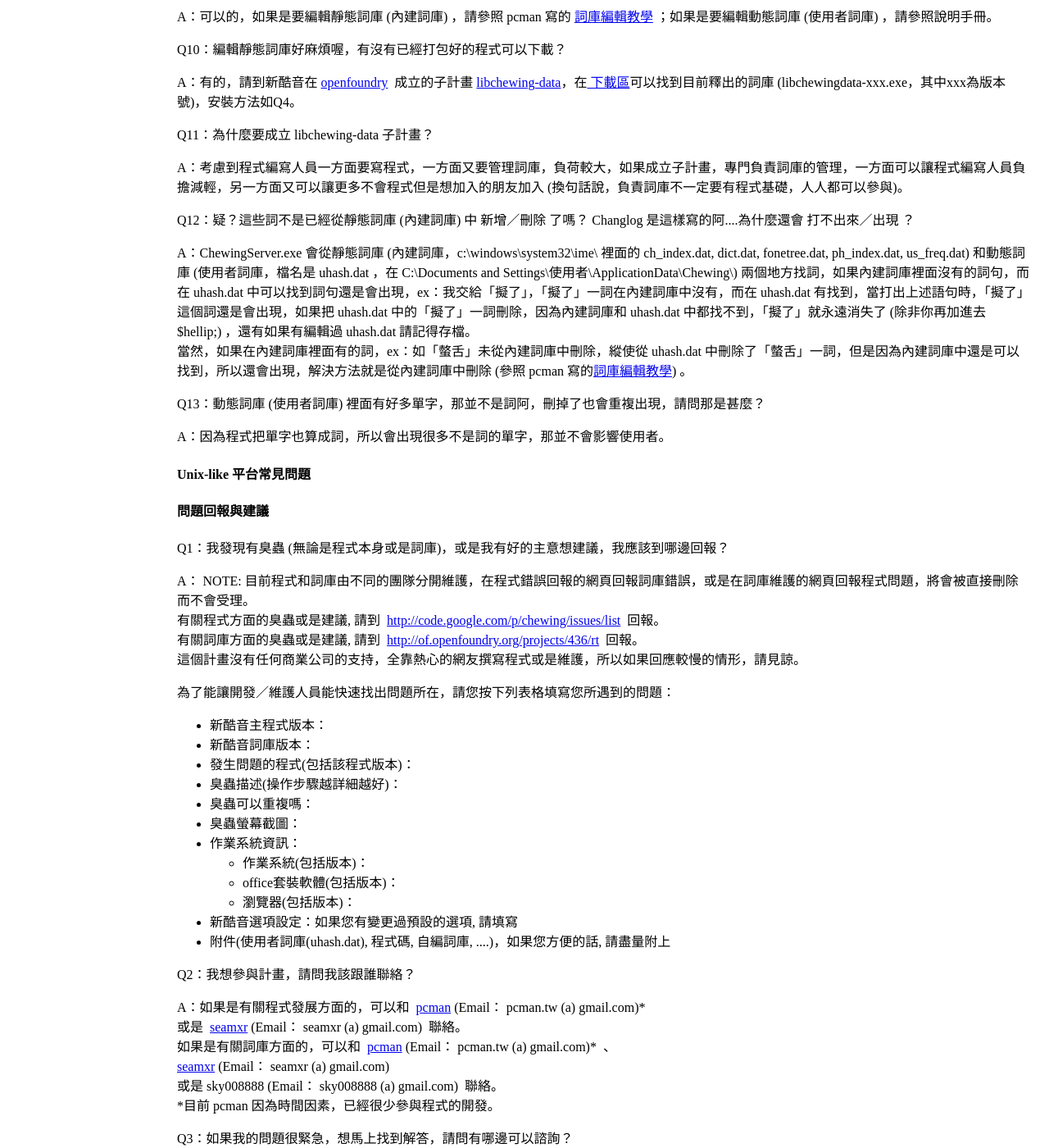
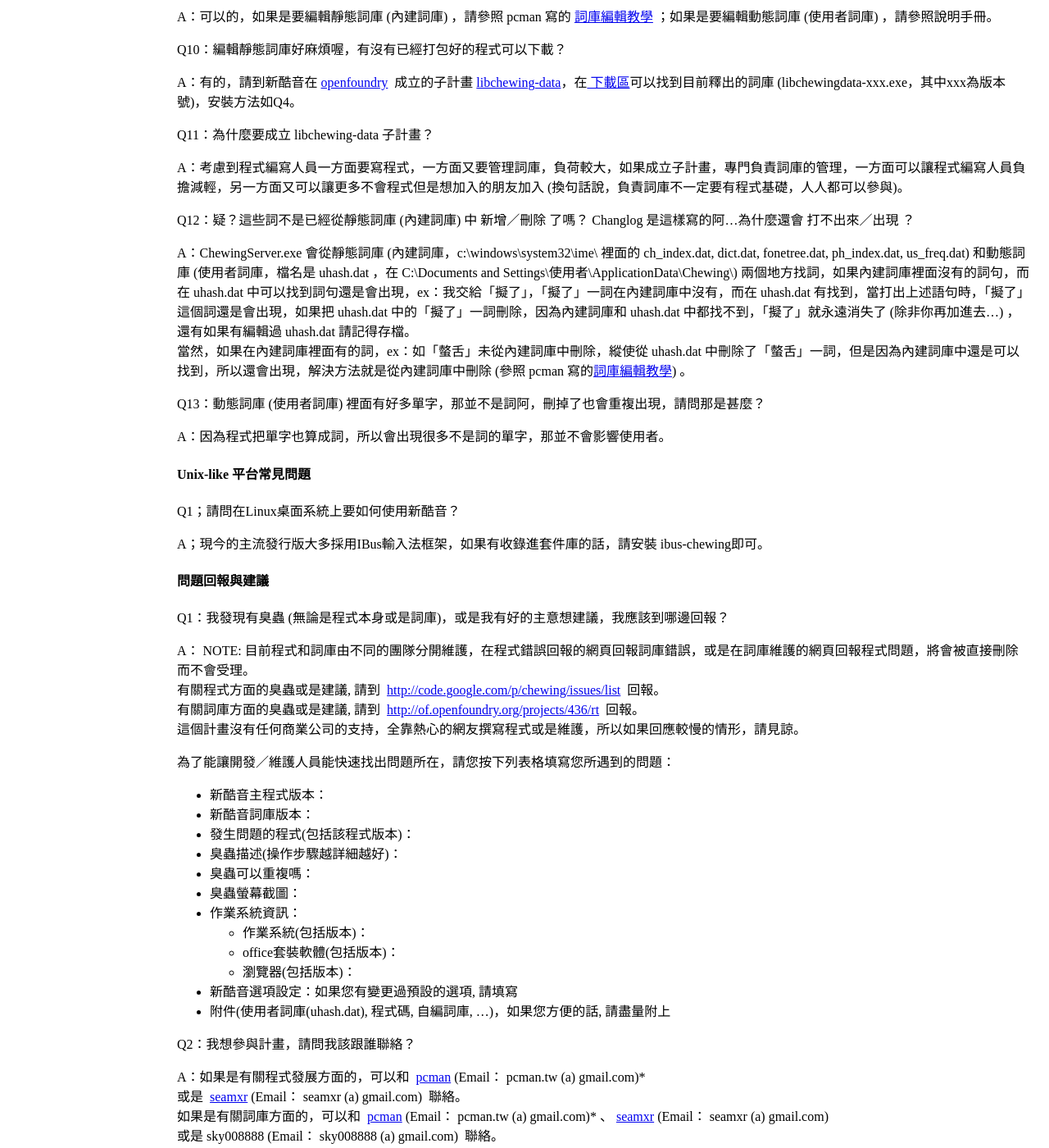
Before and after one commit to chewing/chewing.github.com, a Jekyll site: the page built from faq.html, in a window 1280 px wide and 1400 px high, scrolled down 1951 px. Shown: the whole window at 82% size. Built offline with Jekyll 4.4.1, drawn with Linux system fonts in a browser that asks for light colours; some of the changed text lies outside the part shown.

Commit message:
add unixlike part of faq.html

```diff
--- a/faq.html
+++ b/faq.html
@@ -29,7 +29,7 @@
                 <h4 id="win32">Win32 平台常見問題</h4>
 
 		<p>Q1：我已經下載了新版的新酷音程式，我要如何安裝？</p>
-		<p>A：只要執行該程式，安裝精靈會自動完成所有步驟，使用者要做的事就是按 下一步 下一步.....。</p>
+		<p>A：只要執行該程式，安裝精靈會自動完成所有步驟，使用者要做的事就是按 下一步 下一步&hellip;。</p>
 
 		<p>Q2：安裝過程中，發生了&nbsp;chewing.ime&nbsp;無法寫入的問題，請問要如何解決？</p>
 		<p>
@@ -72,7 +72,7 @@
 		<p>A：出現框框即是目前您的系統字體不足，無法顯示該字，請自行下載補丁修正 (目前微軟已經取消提供字型下載，改為和最新版本 MS Office 搭售)。</p>
 
 		<p>Q9：我可以自己編輯詞庫嗎？</p>
-		<p>A：可以的，如果是要編輯靜態詞庫&nbsp;(內建詞庫)&nbsp;，請參照&nbsp;pcman&nbsp;寫的 <a href="http://chewing.csie.net/chewing_dict_edit.html">	詞庫編輯教學</a> ；如果是要編輯動態詞庫&nbsp;(使用者詞庫)&nbsp;，請參照說明手冊。</p>
+		<p>A：可以的，如果是要編輯靜態詞庫&nbsp;(內建詞庫)&nbsp;，請參照&nbsp;pcman&nbsp;寫的 <a href="chewing_dict_edit.html">	詞庫編輯教學</a> ；如果是要編輯動態詞庫&nbsp;(使用者詞庫)&nbsp;，請參照說明手冊。</p>
 
 		<p>Q10：編輯靜態詞庫好麻煩喔，有沒有已經打包好的程式可以下載？</p>
 		<p>A：有的，請到新酷音在&nbsp;<a href="http://of.openfoundry.org/">openfoundry</a> &nbsp;成立的子計畫&nbsp;<a href="http://of.openfoundry.org/projects/436/">libchewing-data</a>，在<a href="http://of.openfoundry.org/projects/436/download"> 下載區</a>可以找到目前釋出的詞庫&nbsp;(libchewingdata-xxx.exe，其中xxx為版本號)，安裝方法如Q4。</p>
@@ -80,10 +80,10 @@
 		<p>Q11：為什麼要成立&nbsp;libchewing-data&nbsp;子計畫？</p>
 		<p>A：考慮到程式編寫人員一方面要寫程式，一方面又要管理詞庫，負荷較大，如果成立子計畫，專門負責詞庫的管理，一方面可以讓程式編寫人員負擔減輕，另一方面又可以讓更多不會程式但是想加入的朋友加入&nbsp;(換句話說，負責詞庫不一定要有程式基礎，人人都可以參與)。</p>
 
-		<p>Q12：疑？這些詞不是已經從靜態詞庫&nbsp;(內建詞庫)&nbsp;中&nbsp;新增／刪除&nbsp;了嗎？&nbsp;Changlog&nbsp;是這樣寫的阿....為什麼還會&nbsp;打不出來／出現&nbsp;？</p>
+		<p>Q12：疑？這些詞不是已經從靜態詞庫&nbsp;(內建詞庫)&nbsp;中&nbsp;新增／刪除&nbsp;了嗎？&nbsp;Changlog&nbsp;是這樣寫的阿&hellip;為什麼還會&nbsp;打不出來／出現&nbsp;？</p>
 
 		<p>
-			A：ChewingServer.exe&nbsp;會從靜態詞庫&nbsp;(內建詞庫，c:\windows\system32\ime\&nbsp;裡面的&nbsp;ch_index.dat,&nbsp;dict.dat,&nbsp;fonetree.dat,&nbsp;ph_index.dat,&nbsp;us_freq.dat)&nbsp;和動態詞庫&nbsp;(使用者詞庫，檔名是&nbsp;uhash.dat&nbsp;，在&nbsp;C:\Documents and Settings\使用者\ApplicationData\Chewing\)&nbsp;兩個地方找詞，如果內建詞庫裡面沒有的詞句，而在&nbsp;uhash.dat&nbsp;中可以找到詞句還是會出現，ex：我交給「擬了」，「擬了」一詞在內建詞庫中沒有，而在&nbsp;uhash.dat&nbsp;有找到，當打出上述語句時，「擬了」這個詞還是會出現，如果把&nbsp;uhash.dat&nbsp;中的「擬了」一詞刪除，因為內建詞庫和&nbsp;uhash.dat&nbsp;中都找不到，「擬了」就永遠消失了&nbsp;(除非你再加進去$hellip;)&nbsp;，還有如果有編輯過&nbsp;uhash.dat&nbsp;請記得存檔。<br />
+			A：ChewingServer.exe&nbsp;會從靜態詞庫&nbsp;(內建詞庫，c:\windows\system32\ime\&nbsp;裡面的&nbsp;ch_index.dat,&nbsp;dict.dat,&nbsp;fonetree.dat,&nbsp;ph_index.dat,&nbsp;us_freq.dat)&nbsp;和動態詞庫&nbsp;(使用者詞庫，檔名是&nbsp;uhash.dat&nbsp;，在&nbsp;C:\Documents and Settings\使用者\ApplicationData\Chewing\)&nbsp;兩個地方找詞，如果內建詞庫裡面沒有的詞句，而在&nbsp;uhash.dat&nbsp;中可以找到詞句還是會出現，ex：我交給「擬了」，「擬了」一詞在內建詞庫中沒有，而在&nbsp;uhash.dat&nbsp;有找到，當打出上述語句時，「擬了」這個詞還是會出現，如果把&nbsp;uhash.dat&nbsp;中的「擬了」一詞刪除，因為內建詞庫和&nbsp;uhash.dat&nbsp;中都找不到，「擬了」就永遠消失了&nbsp;(除非你再加進去&hellip;)&nbsp;，還有如果有編輯過&nbsp;uhash.dat&nbsp;請記得存檔。<br />
 			當然，如果在內建詞庫裡面有的詞，ex：如「螫舌」未從內建詞庫中刪除，縱使從&nbsp;uhash.dat&nbsp;中刪除了「螫舌」一詞，但是因為內建詞庫中還是可以找到，所以還會出現，解決方法就是從內建詞庫中刪除&nbsp;(參照&nbsp;pcman&nbsp;寫的<a href="chewing_dict_edit.html">詞庫編輯教學</a>)&nbsp;。</p>
 
 		<p>Q13：動態詞庫&nbsp;(使用者詞庫)&nbsp;裡面有好多單字，那並不是詞阿，刪掉了也會重複出現，請問那是甚麼？</p>
@@ -91,6 +91,9 @@
         </section>
 	<section>
                 <h4 id="unixlike">Unix-like 平台常見問題</h4>
+
+		<p>Q1；請問在Linux桌面系統上要如何使用新酷音？</p>
+		<p>A；現今的主流發行版大多採用IBus輸入法框架，如果有收錄進套件庫的話，請安裝 ibus-chewing即可。</p>
         </section>
 	<section>
                 <h4 id="bugreport">問題回報與建議</a></h4>
@@ -120,7 +123,7 @@
 					</ul>
 				</li>
 				<li>新酷音選項設定：如果您有變更過預設的選項, 請填寫</li>
-				<li>附件(使用者詞庫(uhash.dat), 程式碼, 自編詞庫, ....)，如果您方便的話, 請盡量附上</li>
+				<li>附件(使用者詞庫(uhash.dat), 程式碼, 自編詞庫, &hellip;)，如果您方便的話, 請盡量附上</li>
 			</ul>
 		</p>
 
@@ -128,15 +131,14 @@
 		<p>
 			A：如果是有關程式發展方面的，可以和&nbsp; <a href="http://pcman.sayya.org/">pcman</a>&nbsp;(Email： pcman.tw (a) gmail.com)*&nbsp;<br />
 			或是&nbsp; <a href="http://www.seamxr.com/blog">seamxr</a>&nbsp;(Email： seamxr (a) gmail.com)&nbsp; 聯絡。<br />
-			如果是有關詞庫方面的，可以和&nbsp; <a href="http://pcman.sayya.org/">pcman</a>&nbsp;(Email： pcman.tw (a) gmail.com)*&nbsp; 、&nbsp;<br />
-			<a href="http://www.seamxr.com/blog">seamxr</a>&nbsp;(Email： seamxr (a) gmail.com)&nbsp;<br />
+			如果是有關詞庫方面的，可以和&nbsp; <a href="http://pcman.sayya.org/">pcman</a>&nbsp;(Email： pcman.tw (a) gmail.com)*&nbsp;、&nbsp;<a href="http://www.seamxr.com/blog">seamxr</a>&nbsp;(Email： seamxr (a) gmail.com)&nbsp;<br />
 			或是&nbsp;sky008888&nbsp;(Email： sky008888 (a) gmail.com)&nbsp; 聯絡。<br />
 			*目前&nbsp;pcman&nbsp;因為時間因素，已經很少參與程式的開發。
 		</p>
 
 		<p>Q3：如果我的問題很緊急，想馬上找到解答，請問有哪邊可以諮詢？</p>
 		<p>
-			A：嗯，如果是有時迫性的問題(限使用上的問題，如果是有關程式臭蟲的問題，可能無法立刻獲得解答)，可以到&nbsp;<a href="telnet://ptt.cc">ptt.cc</a>&nbsp;的&nbsp;EZSoft&nbsp;版發問，或是到&nbsp;irc&nbsp;頻道*&nbsp;(irc://irc.freenode.net/im-dev)&nbsp;，相信很快就可以得到解答。
+			A：嗯，如果是有時迫性的問題(限使用上的問題，如果是有關程式臭蟲的問題，可能無法立刻獲得解答)，可以到&nbsp;<a href="telnet://ptt.cc">ptt.cc</a>&nbsp;的&nbsp;EZSoft&nbsp;版發問，或是到&nbsp;irc&nbsp;頻道&nbsp;(irc://irc.freenode.net/im-dev)&nbsp;，相信很快就可以得到解答。
 		</p>
         </section>
 </article>
```
Also changed, not shown: index.html (+6 -7 lines).
